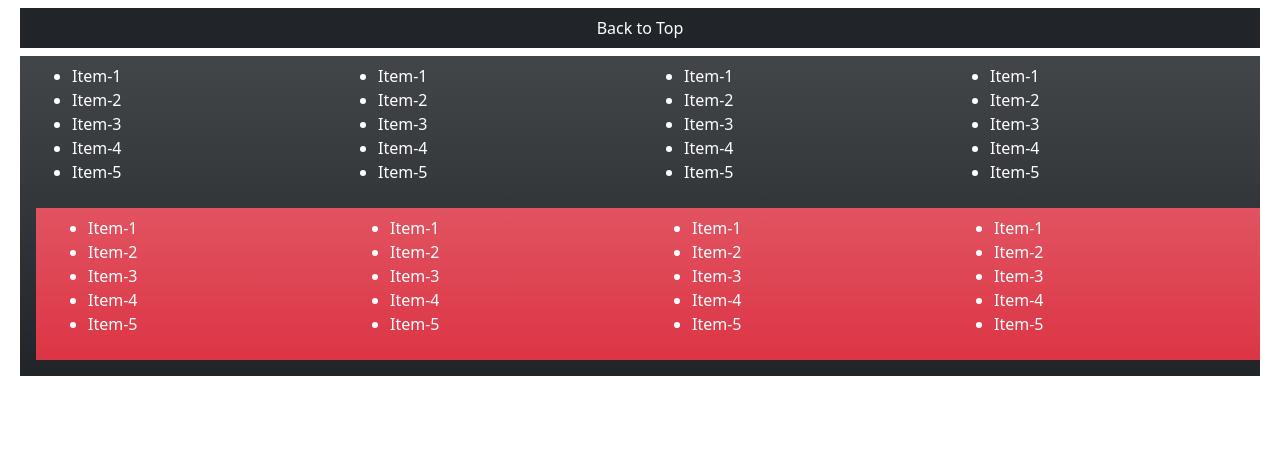
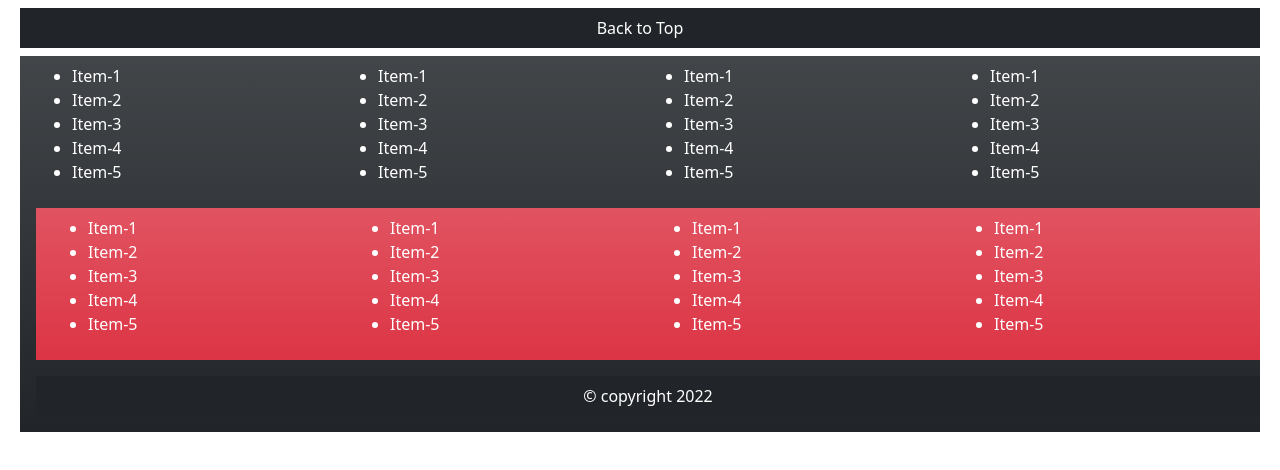
Before and after one commit to anmolbiranwar/WebDevelopment-Practice, a website: page public/Grid2.html in a window 1280 px wide. Drawn offline with nearby package versions, Linux system fonts and the light colour scheme.

Commit message:
Update Grid2.html

```diff
--- a/public/Grid2.html
+++ b/public/Grid2.html
@@ -84,6 +84,11 @@
                     </ul>
                 </div>
         </div>
+        <div class="row m-2 p-2 bg-dark text-white text-center">
+            <div class="col">
+                &copy; copyright 2022
+            </div>
+        </div>
         <script src="../node_modules/jquery/dist/jquery.js"></script>
         <script src="../node_modules/bootstrap/dist/js/bootstrap.bundle.js"></script>
     </body>
```
